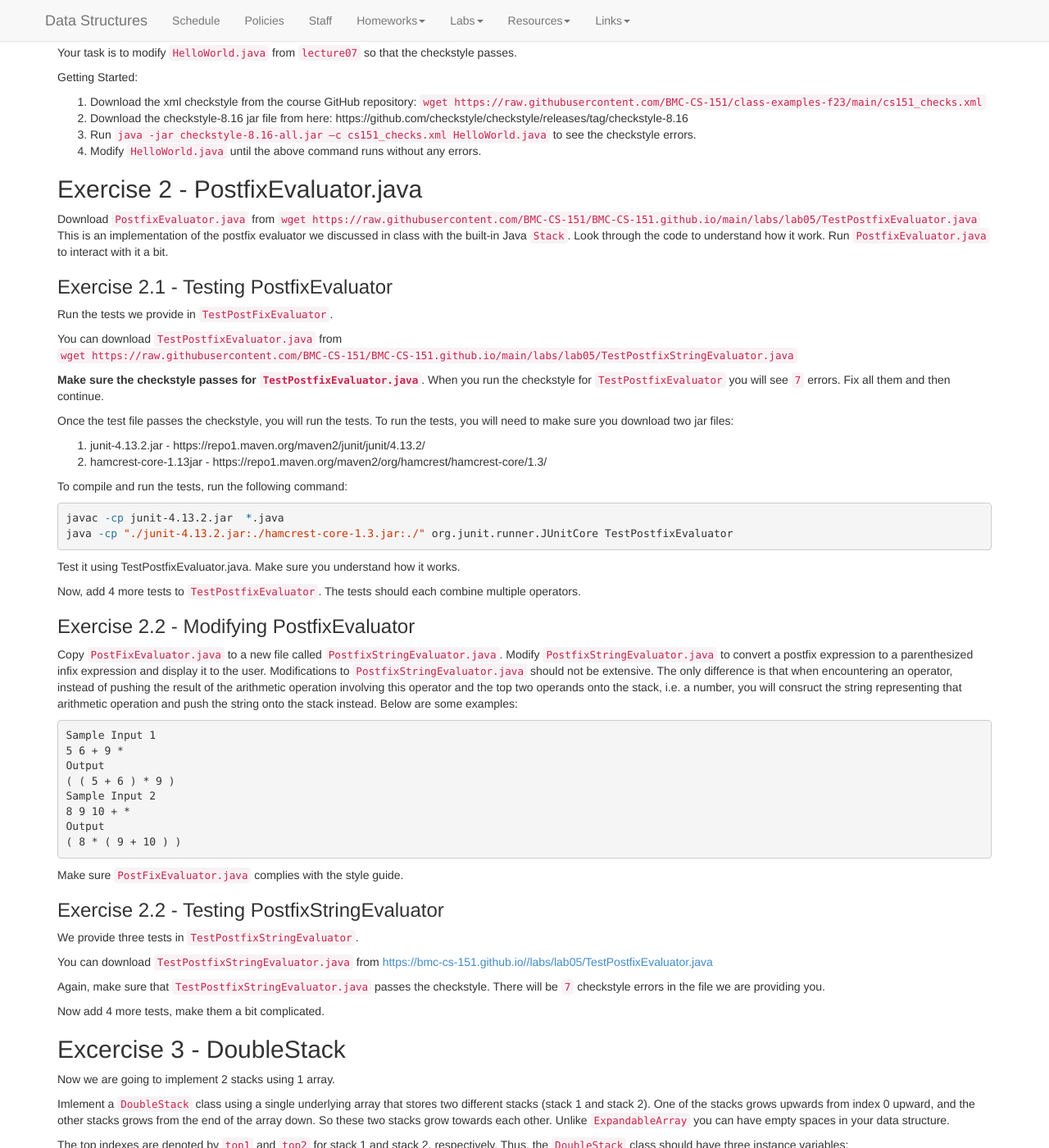
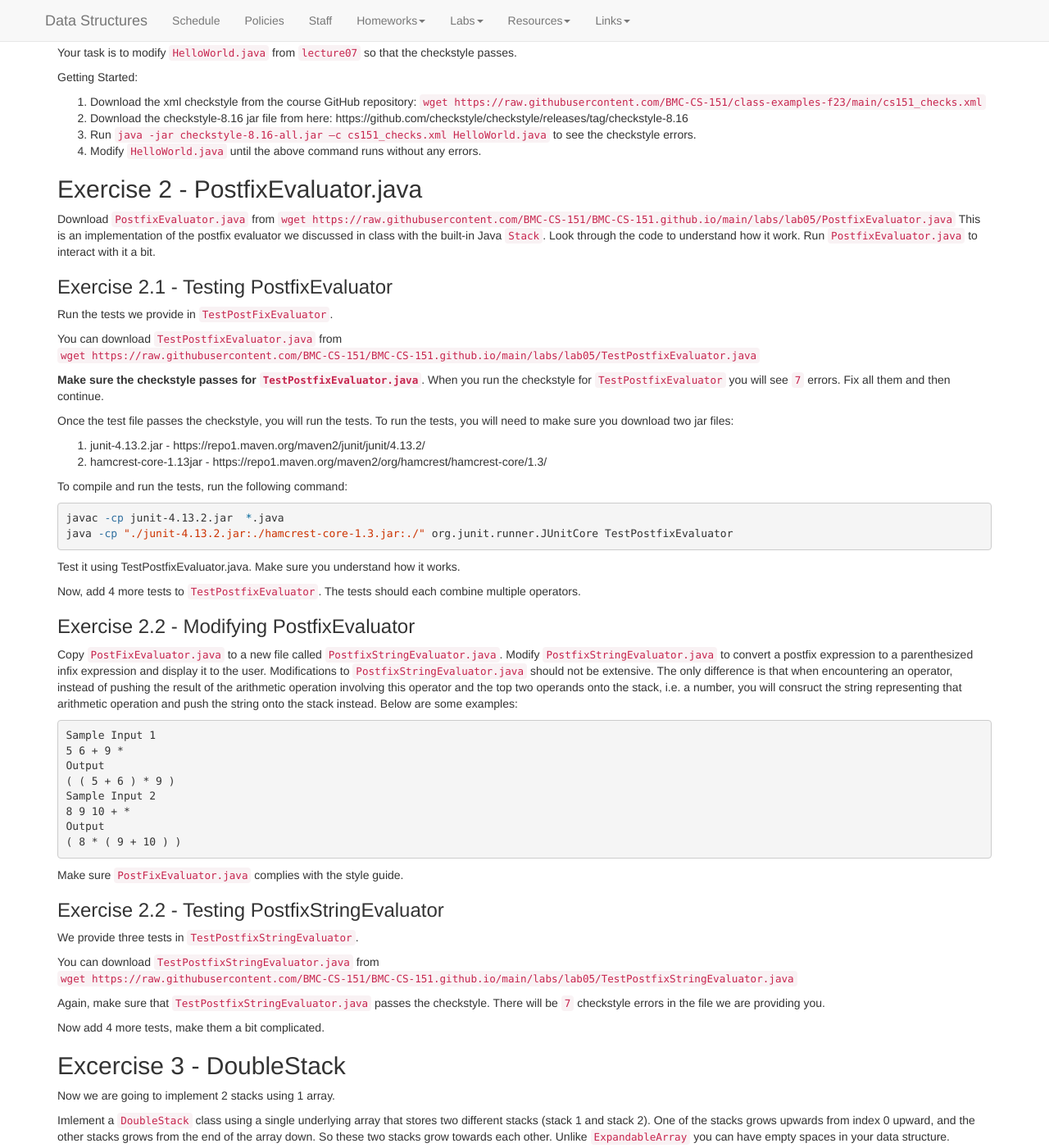
Before and after one commit to kalte0/BMC-CS-151.github.io, a Jekyll site: the page built from labs/Lab05.md, in a window 1280 px wide and 1400 px high, scrolled down 424 px. Shown: the whole window at 82% size. Built offline with Jekyll 4.4.1, drawn with Linux system fonts in a browser that asks for light colours; nearby versions of some CDN libraries; part of the change alters nothing that is shown.

Commit message:
Update Lab05.md

```diff
--- a/labs/Lab05.md
+++ b/labs/Lab05.md
@@ -81,7 +81,7 @@ to see the checkstyle errors.
 ## Exercise 2 - PostfixEvaluator.java
 
 Download `PostfixEvaluator.java` from
-`wget https://raw.githubusercontent.com/BMC-CS-151/BMC-CS-151.github.io/main/labs/lab05/TestPostfixEvaluator.java`
+`wget https://raw.githubusercontent.com/BMC-CS-151/BMC-CS-151.github.io/main/labs/lab05/PostfixEvaluator.java`
 This is an implementation of the postfix evaluator we discussed in class with the built-in Java `Stack`.
 Look through the code to understand how it work. Run `PostfixEvaluator.java` to interact with it a bit.
 
@@ -89,7 +89,7 @@ Look through the code to understand how it work. Run `PostfixEvaluator.java` to
 Run the tests we provide in `TestPostFixEvaluator`.
 
 You can download `TestPostfixEvaluator.java` from
-`wget https://raw.githubusercontent.com/BMC-CS-151/BMC-CS-151.github.io/main/labs/lab05/TestPostfixStringEvaluator.java`
+`wget https://raw.githubusercontent.com/BMC-CS-151/BMC-CS-151.github.io/main/labs/lab05/TestPostfixEvaluator.java`
 
 **Make sure the checkstyle passes for `TestPostfixEvaluator.java`**.
 When you run the checkstyle for `TestPostfixEvaluator` you will see `7` errors. Fix all them
@@ -138,7 +138,7 @@ Make sure `PostFixEvaluator.java` complies with the style guide.
 We provide three tests in `TestPostfixStringEvaluator`.
 
 You can download `TestPostfixStringEvaluator.java` from
-<a href="{{ site.url }}{{ site.baseurl }}/labs/lab05/TestPostfixStringEvaluator.java">{{ site.url }}{{ site.baseurl }}/labs/lab05/TestPostfixEvaluator.java</a>
+`wget https://raw.githubusercontent.com/BMC-CS-151/BMC-CS-151.github.io/main/labs/lab05/TestPostfixStringEvaluator.java`
 
 Again, make sure that `TestPostfixStringEvaluator.java` passes the checkstyle.
 There will be `7` checkstyle errors in the file we are providing you.
```
